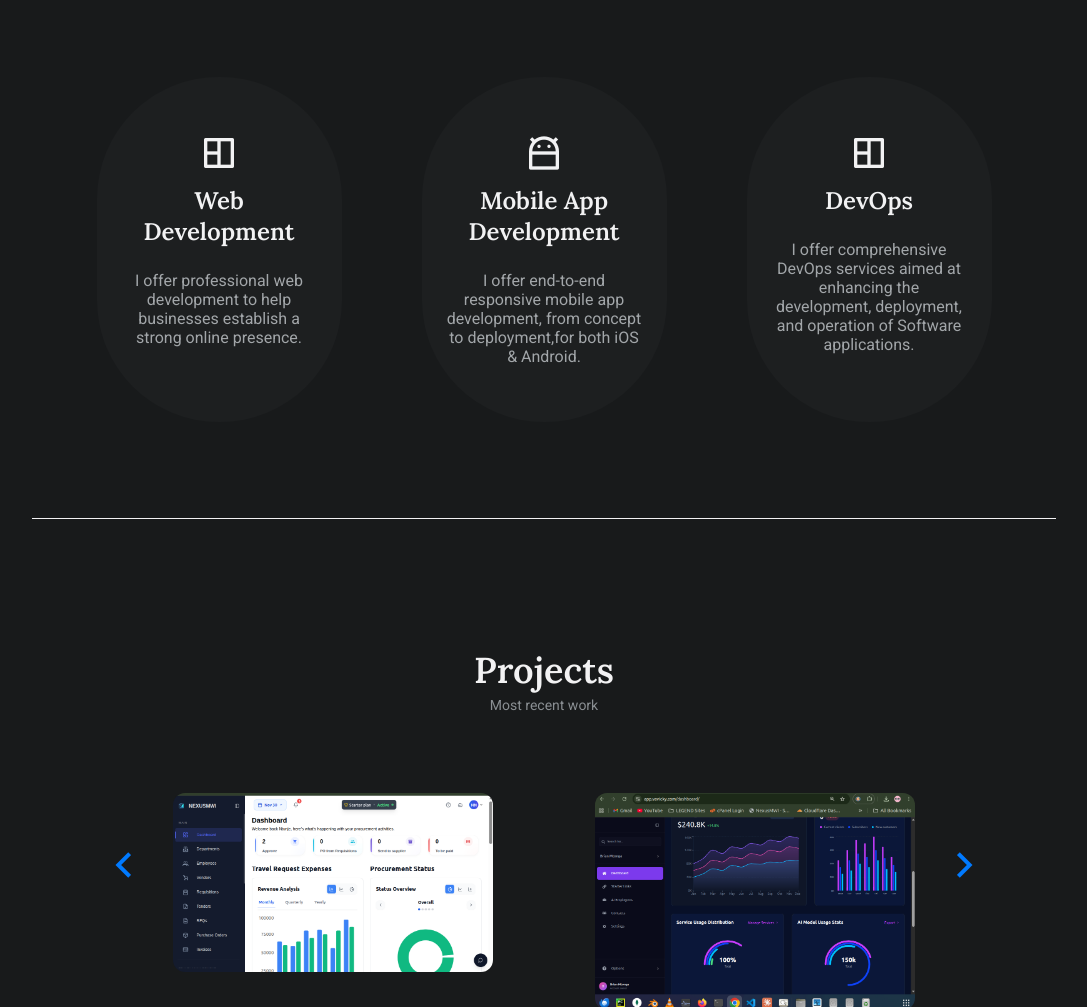
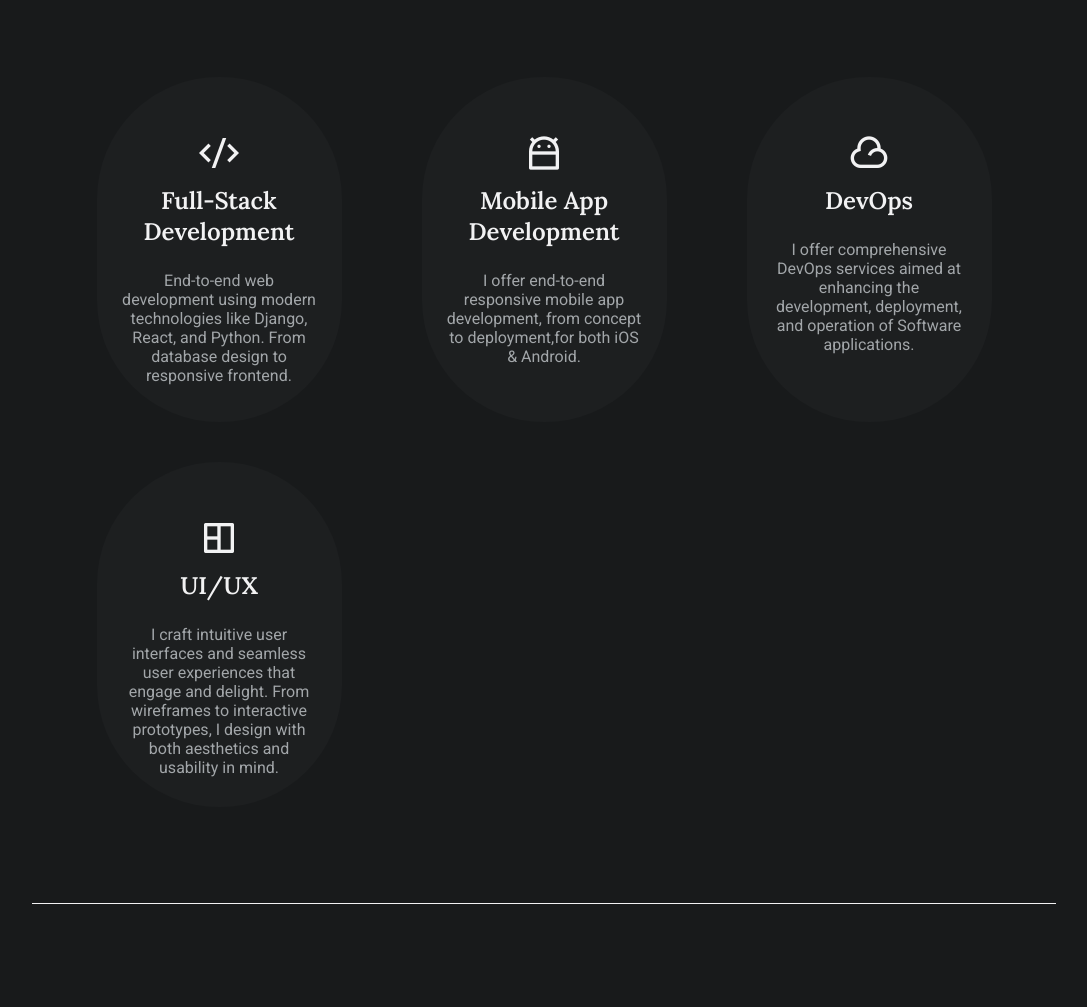
Before and after one commit to ningi265/Portfolio_Brian, a plain HTML site: page index.html in a window 1280 px wide. Shown: the part 3981-4988 px from the top of the page, without its empty margins (96-1183 px from the left). Drawn offline with nearby package versions, Linux system fonts and the light colour scheme.

Commit message:
services update

```diff
--- a/index.html
+++ b/index.html
@@ -503,13 +503,13 @@
 
         <div class="services__container container grid section__border">
           <div class="services__card">
-            <i class="ri-layout-4-line"></i>
+            <i class="ri-code-s-slash-line"></i>
 
-            <h2 class="services__title">Web Development <br /></h2>
+            <h2 class="services__title">Full-Stack<br />Development</h2>
 
             <p class="services__description">
-              I offer professional web development to help businesses establish
-              a strong online presence.
+              End-to-end web development using modern technologies like Django,
+              React, and Python. From database design to responsive frontend.
             </p>
 
             <div class="services__border"></div>
@@ -528,13 +528,27 @@
           </div>
 
           <div class="services__card">
-            <i class="ri-layout-4-line"></i>
+            <i class="ri-cloud-line"></i>
 
             <h2 class="services__title">DevOps <br /></h2>
 
             <p class="services__description">
               I offer comprehensive DevOps services aimed at enhancing the
               development, deployment, and operation of Software applications.
+            </p>
+
+            <div class="services__border"></div>
+          </div>
+
+          <div class="services__card">
+            <i class="ri-layout-4-line"></i>
+
+            <h2 class="services__title">UI/UX <br /></h2>
+
+            <p class="services__description">
+              I craft intuitive user interfaces and seamless user experiences
+              that engage and delight. From wireframes to interactive
+              prototypes, I design with both aesthetics and usability in mind.
             </p>
 
             <div class="services__border"></div>
```
